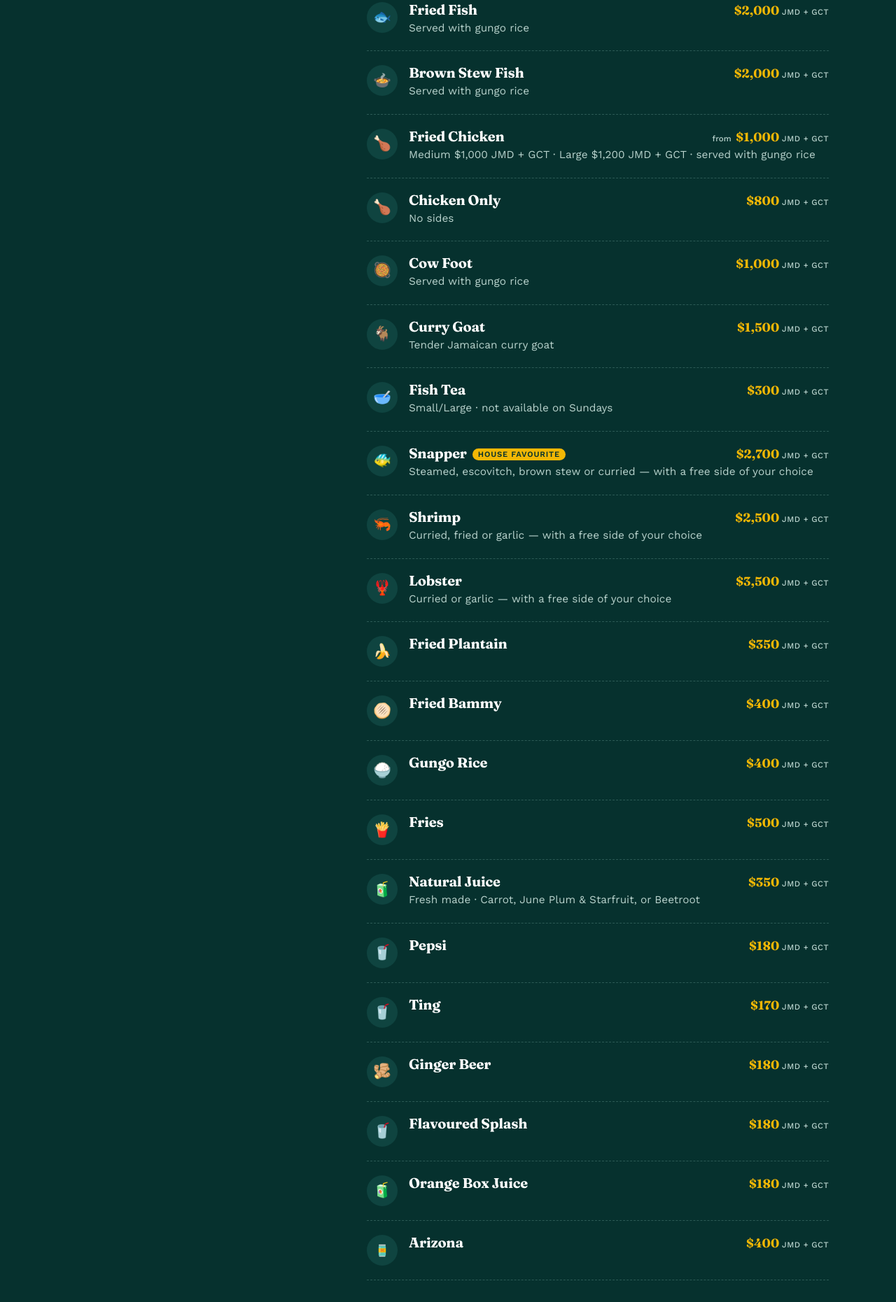
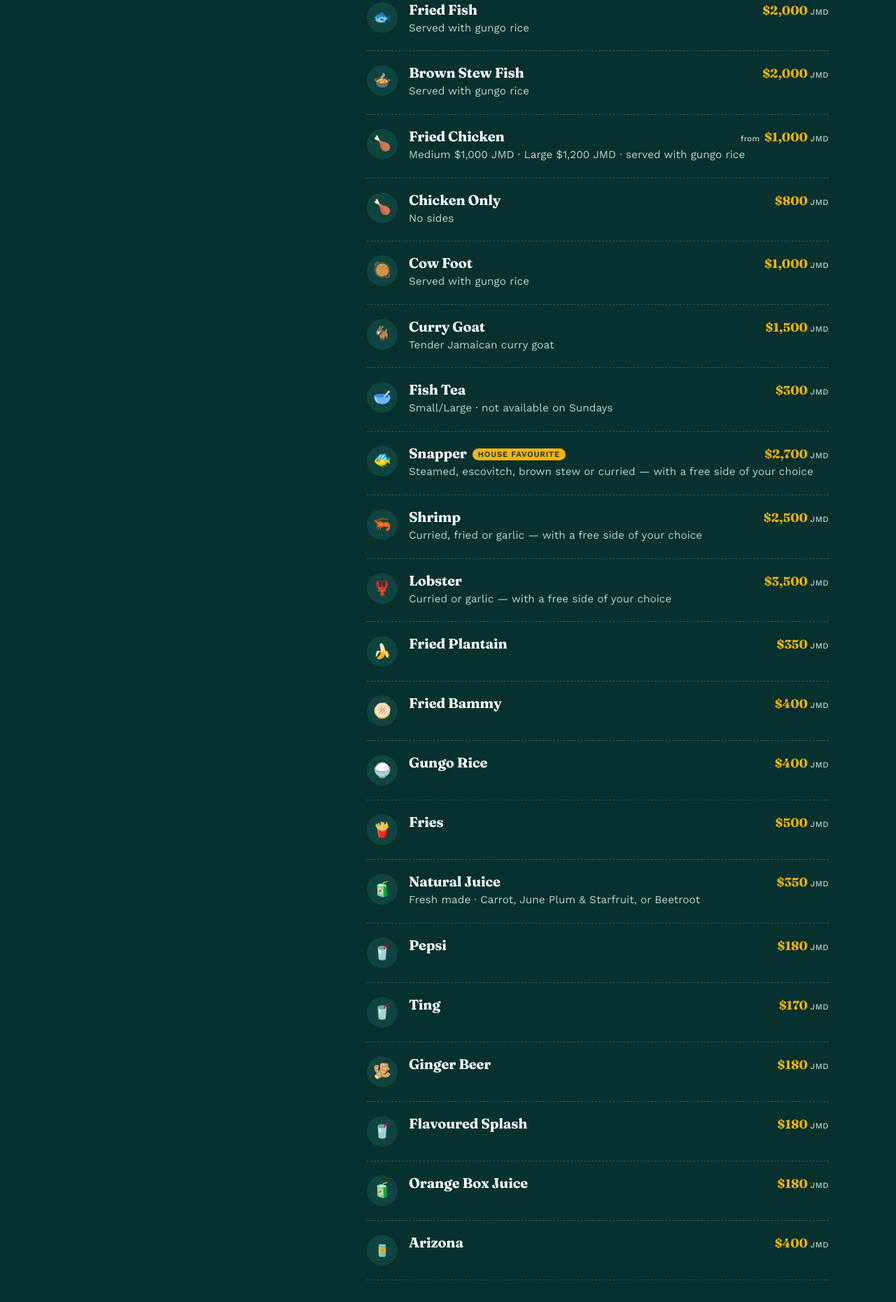
Before and after one commit to chantelleng1-bot/atkinsons-fish-pot, a plain HTML site: page index.html in a window 1280 px wide. Shown: the part 2806-4667 px from the top of the page at 70% size. Drawn offline with nearby package versions, Linux system fonts and the light colour scheme.

Commit message:
Modify menu note for pricing clarity
Updated menu note to reflect price changes and removed GCT mention.

```diff
--- a/index.html
+++ b/index.html
@@ -270,38 +270,38 @@ footer strong{color:#fff;font-family:"Fraunces",serif;font-size:1.1rem}
       <button class="tab" role="tab" aria-selected="false" data-filter="all">Full menu</button>
     </div>
     <div class="menu-grid" id="menuGrid">
-      <div class="dish" data-cat="breakfast"><div class="tag">🍳</div><div class="dish-body"><div class="dish-top"><h3>Ackee &amp; Saltfish</h3><span class="price"><small></small>$700 <small class="cur">JMD + GCT</small></span></div><p>Medium · with boiled food and/or fried dumplings</p></div></div>
-      <div class="dish" data-cat="breakfast"><div class="tag">🍗</div><div class="dish-body"><div class="dish-top"><h3>Brown Stew Chicken</h3><span class="price"><small></small>$600 <small class="cur">JMD + GCT</small></span></div><p>Medium/Large · with boiled food and/or fried dumplings</p></div></div>
-      <div class="dish" data-cat="breakfast"><div class="tag">🐟</div><div class="dish-body"><div class="dish-top"><h3>Mackerel Run Down</h3><span class="price"><small></small>$600 <small class="cur">JMD + GCT</small></span></div><p>Medium/Large · with boiled food and/or fried dumplings</p></div></div>
-      <div class="dish" data-cat="breakfast"><div class="tag">🥬</div><div class="dish-body"><div class="dish-top"><h3>Steamed Callaloo</h3><span class="price"><small></small>$600 <small class="cur">JMD + GCT</small></span></div><p>Medium/Large · with boiled food and/or fried dumplings</p></div></div>
-      <div class="dish" data-cat="breakfast"><div class="tag">🍽️</div><div class="dish-body"><div class="dish-top"><h3>Mixed Breakfast</h3><span class="price"><small></small>$800 <small class="cur">JMD + GCT</small></span></div><p>Callaloo and mackerel run down, with boiled food and/or fried dumplings</p></div></div>
-      <div class="dish" data-cat="breakfast"><div class="tag">🥜</div><div class="dish-body"><div class="dish-top"><h3>Peanut Porridge</h3><span class="price"><small>from </small>$300 <small class="cur">JMD + GCT</small></span></div><p>Small $300 JMD + GCT · Large $500 JMD + GCT</p></div></div>
-      <div class="dish" data-cat="breakfast"><div class="tag">🥟</div><div class="dish-body"><div class="dish-top"><h3>Fried Dumplings</h3><span class="price"><small></small>$50 <small class="cur">JMD + GCT</small></span></div><p>Each</p></div></div>
-      <div class="dish" data-cat="lunch"><div class="tag">🐟</div><div class="dish-body"><div class="dish-top"><h3>Fried Fish</h3><span class="price"><small></small>$2,000 <small class="cur">JMD + GCT</small></span></div><p>Served with gungo rice</p></div></div>
-      <div class="dish" data-cat="lunch"><div class="tag">🍲</div><div class="dish-body"><div class="dish-top"><h3>Brown Stew Fish</h3><span class="price"><small></small>$2,000 <small class="cur">JMD + GCT</small></span></div><p>Served with gungo rice</p></div></div>
-      <div class="dish" data-cat="lunch"><div class="tag">🍗</div><div class="dish-body"><div class="dish-top"><h3>Fried Chicken</h3><span class="price"><small>from </small>$1,000 <small class="cur">JMD + GCT</small></span></div><p>Medium $1,000 JMD + GCT · Large $1,200 JMD + GCT · served with gungo rice</p></div></div>
-      <div class="dish" data-cat="lunch"><div class="tag">🍗</div><div class="dish-body"><div class="dish-top"><h3>Chicken Only</h3><span class="price"><small></small>$800 <small class="cur">JMD + GCT</small></span></div><p>No sides</p></div></div>
-      <div class="dish" data-cat="lunch"><div class="tag">🥘</div><div class="dish-body"><div class="dish-top"><h3>Cow Foot</h3><span class="price"><small></small>$1,000 <small class="cur">JMD + GCT</small></span></div><p>Served with gungo rice</p></div></div>
-      <div class="dish" data-cat="lunch"><div class="tag">🐐</div><div class="dish-body"><div class="dish-top"><h3>Curry Goat</h3><span class="price"><small></small>$1,500 <small class="cur">JMD + GCT</small></span></div><p>Tender Jamaican curry goat</p></div></div>
-      <div class="dish" data-cat="lunch"><div class="tag">🥣</div><div class="dish-body"><div class="dish-top"><h3>Fish Tea</h3><span class="price"><small></small>$300 <small class="cur">JMD + GCT</small></span></div><p>Small/Large · not available on Sundays</p></div></div>
-      <div class="dish" data-cat="order"><div class="tag">🐠</div><div class="dish-body"><div class="dish-top"><h3>Snapper<span class="badge">House favourite</span></h3><span class="price"><small></small>$2,700 <small class="cur">JMD + GCT</small></span></div><p>Steamed, escovitch, brown stew or curried — with a free side of your choice</p></div></div>
-      <div class="dish" data-cat="order"><div class="tag">🦐</div><div class="dish-body"><div class="dish-top"><h3>Shrimp</h3><span class="price"><small></small>$2,500 <small class="cur">JMD + GCT</small></span></div><p>Curried, fried or garlic — with a free side of your choice</p></div></div>
-      <div class="dish" data-cat="order"><div class="tag">🦞</div><div class="dish-body"><div class="dish-top"><h3>Lobster</h3><span class="price"><small></small>$3,500 <small class="cur">JMD + GCT</small></span></div><p>Curried or garlic — with a free side of your choice</p></div></div>
-      <div class="dish" data-cat="sides"><div class="tag">🍌</div><div class="dish-body"><div class="dish-top"><h3>Fried Plantain</h3><span class="price"><small></small>$350 <small class="cur">JMD + GCT</small></span></div></div></div>
-      <div class="dish" data-cat="sides"><div class="tag">🫓</div><div class="dish-body"><div class="dish-top"><h3>Fried Bammy</h3><span class="price"><small></small>$400 <small class="cur">JMD + GCT</small></span></div></div></div>
-      <div class="dish" data-cat="sides"><div class="tag">🍚</div><div class="dish-body"><div class="dish-top"><h3>Gungo Rice</h3><span class="price"><small></small>$400 <small class="cur">JMD + GCT</small></span></div></div></div>
-      <div class="dish" data-cat="sides"><div class="tag">🍟</div><div class="dish-body"><div class="dish-top"><h3>Fries</h3><span class="price"><small></small>$500 <small class="cur">JMD + GCT</small></span></div></div></div>
-      <div class="dish" data-cat="drinks"><div class="tag">🧃</div><div class="dish-body"><div class="dish-top"><h3>Natural Juice</h3><span class="price"><small></small>$350 <small class="cur">JMD + GCT</small></span></div><p>Fresh made · Carrot, June Plum &amp; Starfruit, or Beetroot</p></div></div>
-      <div class="dish" data-cat="drinks"><div class="tag">🥤</div><div class="dish-body"><div class="dish-top"><h3>Pepsi</h3><span class="price"><small></small>$180 <small class="cur">JMD + GCT</small></span></div></div></div>
-      <div class="dish" data-cat="drinks"><div class="tag">🥤</div><div class="dish-body"><div class="dish-top"><h3>Ting</h3><span class="price"><small></small>$170 <small class="cur">JMD + GCT</small></span></div></div></div>
-      <div class="dish" data-cat="drinks"><div class="tag">🫚</div><div class="dish-body"><div class="dish-top"><h3>Ginger Beer</h3><span class="price"><small></small>$180 <small class="cur">JMD + GCT</small></span></div></div></div>
-      <div class="dish" data-cat="drinks"><div class="tag">🥤</div><div class="dish-body"><div class="dish-top"><h3>Flavoured Splash</h3><span class="price"><small></small>$180 <small class="cur">JMD + GCT</small></span></div></div></div>
-      <div class="dish" data-cat="drinks"><div class="tag">🧃</div><div class="dish-body"><div class="dish-top"><h3>Orange Box Juice</h3><span class="price"><small></small>$180 <small class="cur">JMD + GCT</small></span></div></div></div>
-      <div class="dish" data-cat="drinks"><div class="tag"><svg viewBox="0 0 24 24" width="22" height="22" role="img" aria-label="Drink can"><rect x="6.5" y="3" width="11" height="2.2" rx="1" fill="#c9d3d1"/><path d="M7 5.2h10l.6 1.6v12.4l-.6 1.6H7l-.6-1.6V6.8z" fill="#5cc8b8"/><rect x="6.4" y="9" width="11.2" height="6.5" fill="#f2b705"/><path d="M9 10.6c1.5 1.2 4.5 1.2 6 0M9 13.6c1.5-1 4.5-1 6 0" stroke="#e2603b" stroke-width="1" fill="none" stroke-linecap="round"/><rect x="7" y="20.8" width="10" height="1.2" rx=".6" fill="#c9d3d1"/><rect x="8" y="6.3" width="1.3" height="12.5" rx=".6" fill="#fff" opacity=".35"/></svg></div><div class="dish-body"><div class="dish-top"><h3>Arizona</h3><span class="price"><small></small>$400 <small class="cur">JMD + GCT</small></span></div></div></div>
+      <div class="dish" data-cat="breakfast"><div class="tag">🍳</div><div class="dish-body"><div class="dish-top"><h3>Ackee &amp; Saltfish</h3><span class="price"><small></small>$700 <small class="cur">JMD</small></span></div><p>Medium · with boiled food and/or fried dumplings</p></div></div>
+      <div class="dish" data-cat="breakfast"><div class="tag">🍗</div><div class="dish-body"><div class="dish-top"><h3>Brown Stew Chicken</h3><span class="price"><small></small>$600 <small class="cur">JMD</small></span></div><p>Medium/Large · with boiled food and/or fried dumplings</p></div></div>
+      <div class="dish" data-cat="breakfast"><div class="tag">🐟</div><div class="dish-body"><div class="dish-top"><h3>Mackerel Run Down</h3><span class="price"><small></small>$600 <small class="cur">JMD</small></span></div><p>Medium/Large · with boiled food and/or fried dumplings</p></div></div>
+      <div class="dish" data-cat="breakfast"><div class="tag">🥬</div><div class="dish-body"><div class="dish-top"><h3>Steamed Callaloo</h3><span class="price"><small></small>$600 <small class="cur">JMD</small></span></div><p>Medium/Large · with boiled food and/or fried dumplings</p></div></div>
+      <div class="dish" data-cat="breakfast"><div class="tag">🍽️</div><div class="dish-body"><div class="dish-top"><h3>Mixed Breakfast</h3><span class="price"><small></small>$800 <small class="cur">JMD</small></span></div><p>Callaloo and mackerel run down, with boiled food and/or fried dumplings</p></div></div>
+      <div class="dish" data-cat="breakfast"><div class="tag">🥜</div><div class="dish-body"><div class="dish-top"><h3>Peanut Porridge</h3><span class="price"><small>from </small>$300 <small class="cur">JMD</small></span></div><p>Small $300 JMD · Large $500 JMD</p></div></div>
+      <div class="dish" data-cat="breakfast"><div class="tag">🥟</div><div class="dish-body"><div class="dish-top"><h3>Fried Dumplings</h3><span class="price"><small></small>$50 <small class="cur">JMD</small></span></div><p>Each</p></div></div>
+      <div class="dish" data-cat="lunch"><div class="tag">🐟</div><div class="dish-body"><div class="dish-top"><h3>Fried Fish</h3><span class="price"><small></small>$2,000 <small class="cur">JMD</small></span></div><p>Served with gungo rice</p></div></div>
+      <div class="dish" data-cat="lunch"><div class="tag">🍲</div><div class="dish-body"><div class="dish-top"><h3>Brown Stew Fish</h3><span class="price"><small></small>$2,000 <small class="cur">JMD</small></span></div><p>Served with gungo rice</p></div></div>
+      <div class="dish" data-cat="lunch"><div class="tag">🍗</div><div class="dish-body"><div class="dish-top"><h3>Fried Chicken</h3><span class="price"><small>from </small>$1,000 <small class="cur">JMD</small></span></div><p>Medium $1,000 JMD · Large $1,200 JMD · served with gungo rice</p></div></div>
+      <div class="dish" data-cat="lunch"><div class="tag">🍗</div><div class="dish-body"><div class="dish-top"><h3>Chicken Only</h3><span class="price"><small></small>$800 <small class="cur">JMD</small></span></div><p>No sides</p></div></div>
+      <div class="dish" data-cat="lunch"><div class="tag">🥘</div><div class="dish-body"><div class="dish-top"><h3>Cow Foot</h3><span class="price"><small></small>$1,000 <small class="cur">JMD</small></span></div><p>Served with gungo rice</p></div></div>
+      <div class="dish" data-cat="lunch"><div class="tag">🐐</div><div class="dish-body"><div class="dish-top"><h3>Curry Goat</h3><span class="price"><small></small>$1,500 <small class="cur">JMD</small></span></div><p>Tender Jamaican curry goat</p></div></div>
+      <div class="dish" data-cat="lunch"><div class="tag">🥣</div><div class="dish-body"><div class="dish-top"><h3>Fish Tea</h3><span class="price"><small></small>$300 <small class="cur">JMD</small></span></div><p>Small/Large · not available on Sundays</p></div></div>
+      <div class="dish" data-cat="order"><div class="tag">🐠</div><div class="dish-body"><div class="dish-top"><h3>Snapper<span class="badge">House favourite</span></h3><span class="price"><small></small>$2,700 <small class="cur">JMD</small></span></div><p>Steamed, escovitch, brown stew or curried — with a free side of your choice</p></div></div>
+      <div class="dish" data-cat="order"><div class="tag">🦐</div><div class="dish-body"><div class="dish-top"><h3>Shrimp</h3><span class="price"><small></small>$2,500 <small class="cur">JMD</small></span></div><p>Curried, fried or garlic — with a free side of your choice</p></div></div>
+      <div class="dish" data-cat="order"><div class="tag">🦞</div><div class="dish-body"><div class="dish-top"><h3>Lobster</h3><span class="price"><small></small>$3,500 <small class="cur">JMD</small></span></div><p>Curried or garlic — with a free side of your choice</p></div></div>
+      <div class="dish" data-cat="sides"><div class="tag">🍌</div><div class="dish-body"><div class="dish-top"><h3>Fried Plantain</h3><span class="price"><small></small>$350 <small class="cur">JMD</small></span></div></div></div>
+      <div class="dish" data-cat="sides"><div class="tag">🫓</div><div class="dish-body"><div class="dish-top"><h3>Fried Bammy</h3><span class="price"><small></small>$400 <small class="cur">JMD</small></span></div></div></div>
+      <div class="dish" data-cat="sides"><div class="tag">🍚</div><div class="dish-body"><div class="dish-top"><h3>Gungo Rice</h3><span class="price"><small></small>$400 <small class="cur">JMD</small></span></div></div></div>
+      <div class="dish" data-cat="sides"><div class="tag">🍟</div><div class="dish-body"><div class="dish-top"><h3>Fries</h3><span class="price"><small></small>$500 <small class="cur">JMD</small></span></div></div></div>
+      <div class="dish" data-cat="drinks"><div class="tag">🧃</div><div class="dish-body"><div class="dish-top"><h3>Natural Juice</h3><span class="price"><small></small>$350 <small class="cur">JMD</small></span></div><p>Fresh made · Carrot, June Plum &amp; Starfruit, or Beetroot</p></div></div>
+      <div class="dish" data-cat="drinks"><div class="tag">🥤</div><div class="dish-body"><div class="dish-top"><h3>Pepsi</h3><span class="price"><small></small>$180 <small class="cur">JMD</small></span></div></div></div>
+      <div class="dish" data-cat="drinks"><div class="tag">🥤</div><div class="dish-body"><div class="dish-top"><h3>Ting</h3><span class="price"><small></small>$170 <small class="cur">JMD</small></span></div></div></div>
+      <div class="dish" data-cat="drinks"><div class="tag">🫚</div><div class="dish-body"><div class="dish-top"><h3>Ginger Beer</h3><span class="price"><small></small>$180 <small class="cur">JMD</small></span></div></div></div>
+      <div class="dish" data-cat="drinks"><div class="tag">🥤</div><div class="dish-body"><div class="dish-top"><h3>Flavoured Splash</h3><span class="price"><small></small>$180 <small class="cur">JMD</small></span></div></div></div>
+      <div class="dish" data-cat="drinks"><div class="tag">🧃</div><div class="dish-body"><div class="dish-top"><h3>Orange Box Juice</h3><span class="price"><small></small>$180 <small class="cur">JMD</small></span></div></div></div>
+      <div class="dish" data-cat="drinks"><div class="tag"><svg viewBox="0 0 24 24" width="22" height="22" role="img" aria-label="Drink can"><rect x="6.5" y="3" width="11" height="2.2" rx="1" fill="#c9d3d1"/><path d="M7 5.2h10l.6 1.6v12.4l-.6 1.6H7l-.6-1.6V6.8z" fill="#5cc8b8"/><rect x="6.4" y="9" width="11.2" height="6.5" fill="#f2b705"/><path d="M9 10.6c1.5 1.2 4.5 1.2 6 0M9 13.6c1.5-1 4.5-1 6 0" stroke="#e2603b" stroke-width="1" fill="none" stroke-linecap="round"/><rect x="7" y="20.8" width="10" height="1.2" rx=".6" fill="#c9d3d1"/><rect x="8" y="6.3" width="1.3" height="12.5" rx=".6" fill="#fff" opacity=".35"/></svg></div><div class="dish-body"><div class="dish-top"><h3>Arizona</h3><span class="price"><small></small>$400 <small class="cur">JMD</small></span></div></div></div>
     </div>
       </div>
     </div>
-    <div class="menu-note">Prices are in Jamaican dollars (JMD), plus GCT, and may change. Fish and seafood depend on the day's catch — call <a href="tel:+18763593537"><strong>(876) 359-3537</strong></a> to check what's fresh.</div>
+    <div class="menu-note">Prices are in Jamaican dollars (JMD) and may change. Fish and seafood depend on the day's catch — call <a href="tel:+18763593537"><strong>(876) 359-3537</strong></a> to check what's fresh.</div>
     <div class="order-band">
       <div><b>Hungry at home?</b><span>Get Atkinson's delivered through 7Krave.</span></div>
       <a class="btn primary" href="https://www.7krave.com/restaurant/289/atkinsons-fish-pot" target="_blank" rel="noopener">Order delivery on 7Krave →</a>
```
